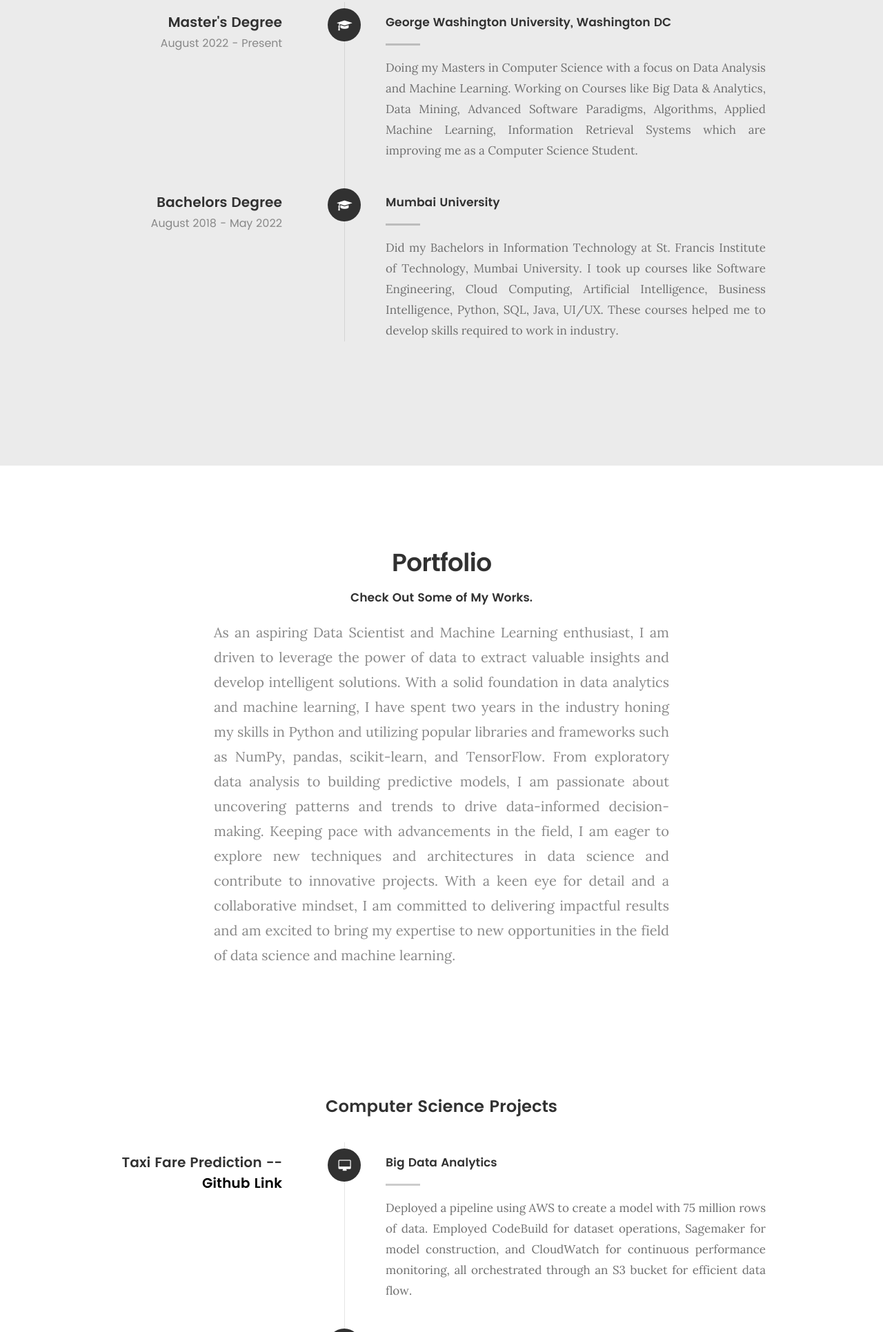
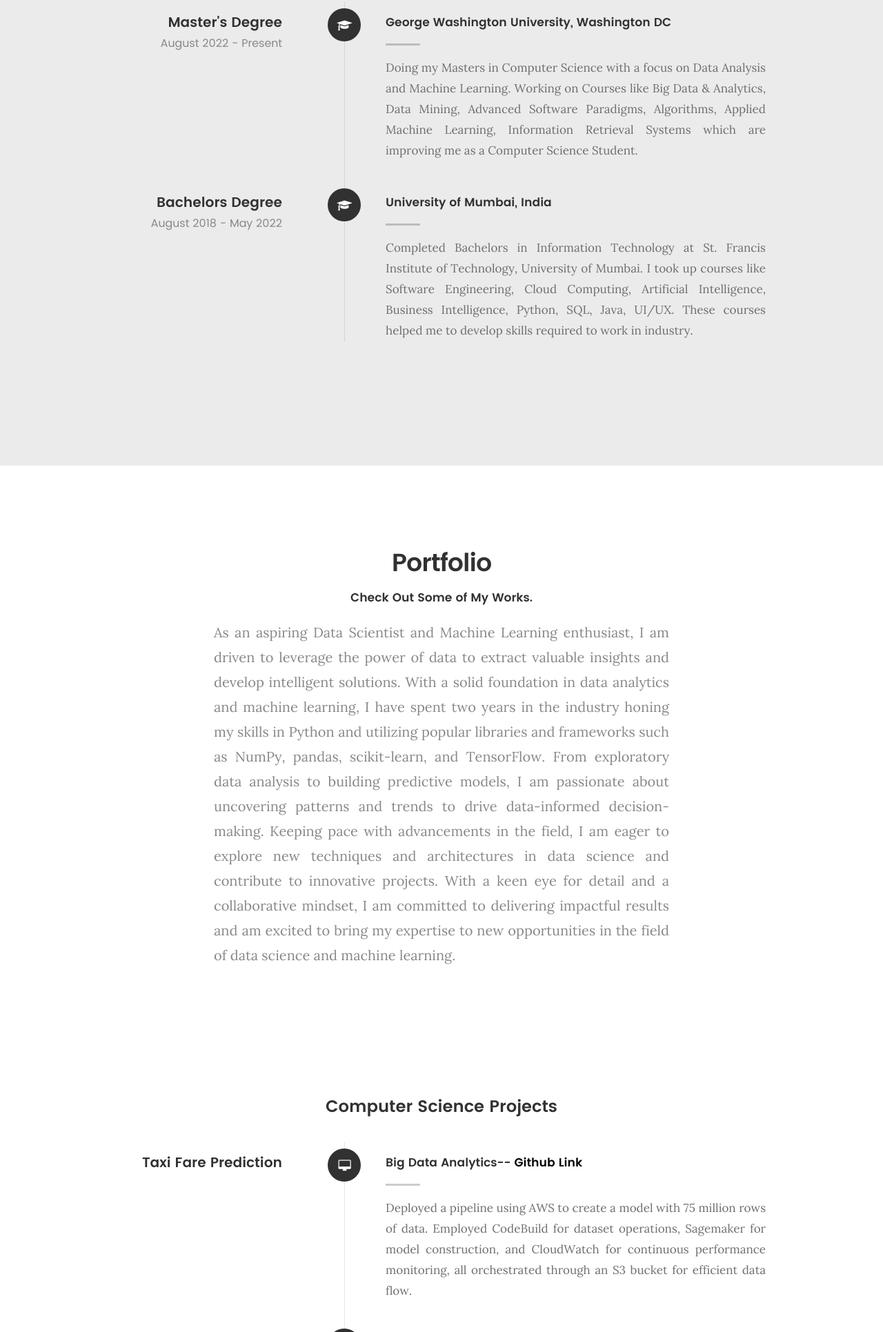
Before and after one commit to shrumidedhia03/Portfolio, a plain HTML site: page index.html in a window 1280 px wide. Shown: the part 4955-6886 px from the top of the page at 69% size. Drawn offline with Linux system fonts and the light colour scheme; files whose address does not match are found by name.

Commit message:
Update index.html

```diff
--- a/index.html
+++ b/index.html
@@ -405,8 +405,8 @@
 	   				</div>
 
 	   				<div class="timeline-content text-align-justify">
-	   					<h4>Mumbai University</h4>
-	   					<p>Did my Bachelors in Information Technology at St. Francis Institute of Technology, Mumbai University. I took up courses like Software Engineering, Cloud Computing, Artificial Intelligence, Business Intelligence, Python, SQL, Java, UI/UX. These courses helped me to develop skills required to work in industry.</p>
+	   					<h4>University of Mumbai, India</h4>
+	   					<p>Completed Bachelors in Information Technology at St. Francis Institute of Technology, University of Mumbai. I took up courses like Software Engineering, Cloud Computing, Artificial Intelligence, Business Intelligence, Python, SQL, Java, UI/UX. These courses helped me to develop skills required to work in industry.</p>
 	   				</div>
 
 	   			</div> <!-- /timeline-block -->
@@ -453,11 +453,11 @@
 						</div>
 
 						<div class="timeline-header">
-							<h3>Taxi Fare Prediction -- <a href = "https://github.com/shrumidedhia03/gwbigdataanalytics2023-final-project-taxi-fare-predictors.git">Github Link</a></h3>
+							<h3>Taxi Fare Prediction</h3>
 						</div>
 
 						<div class="timeline-content text-align-justify">
-							<h4>Big Data Analytics</h4>
+							<h4>Big Data Analytics-- <a href = "https://github.com/shrumidedhia03/gwbigdataanalytics2023-final-project-taxi-fare-predictors.git">Github Link</a></h4>
 							<p>Deployed a pipeline using AWS to create a model with 75 million rows of data. Employed CodeBuild for dataset operations, Sagemaker for model construction, and CloudWatch for continuous performance monitoring, all orchestrated through an S3 bucket for efficient data flow.</p>
 						</div>
 
```
